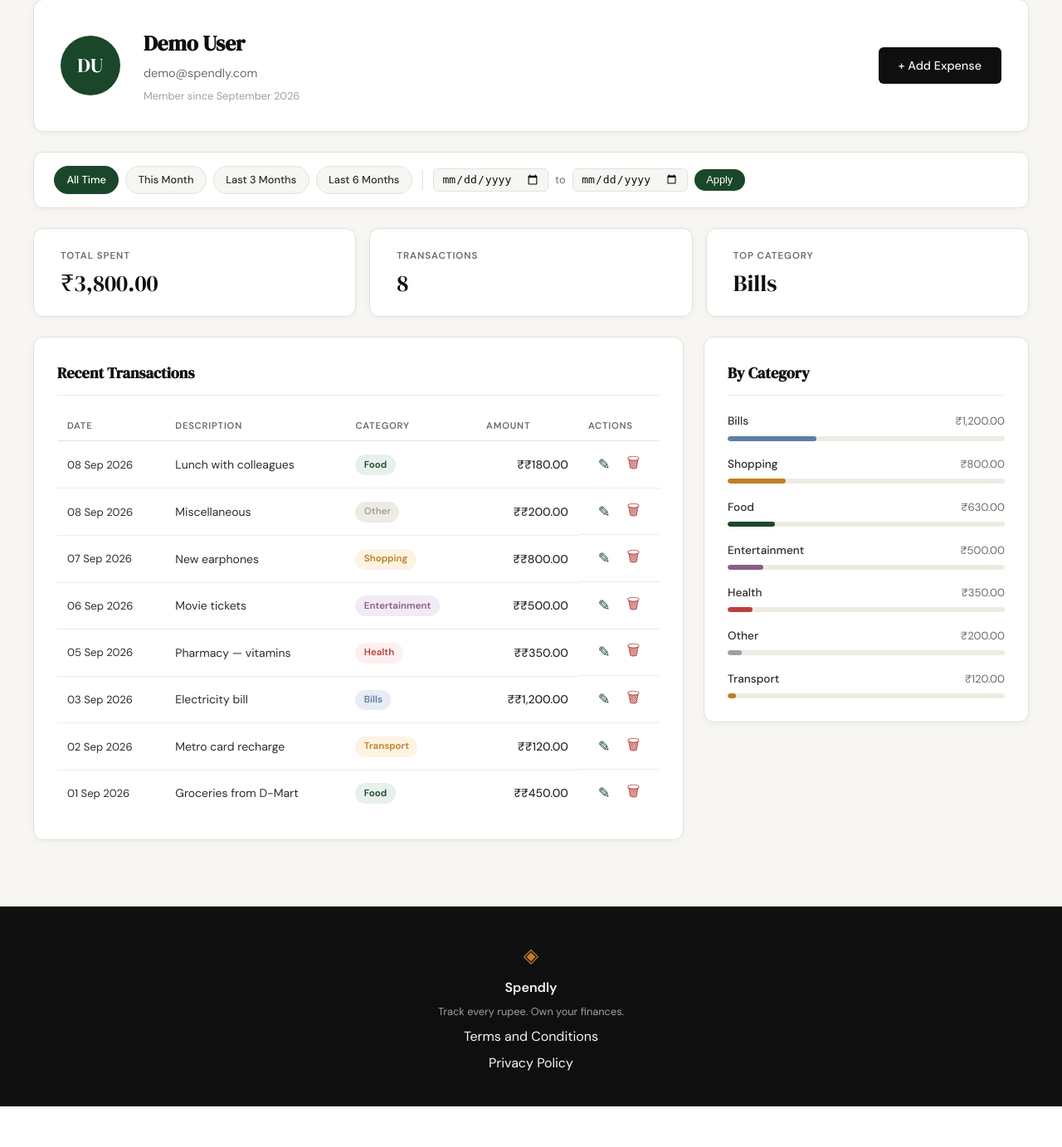
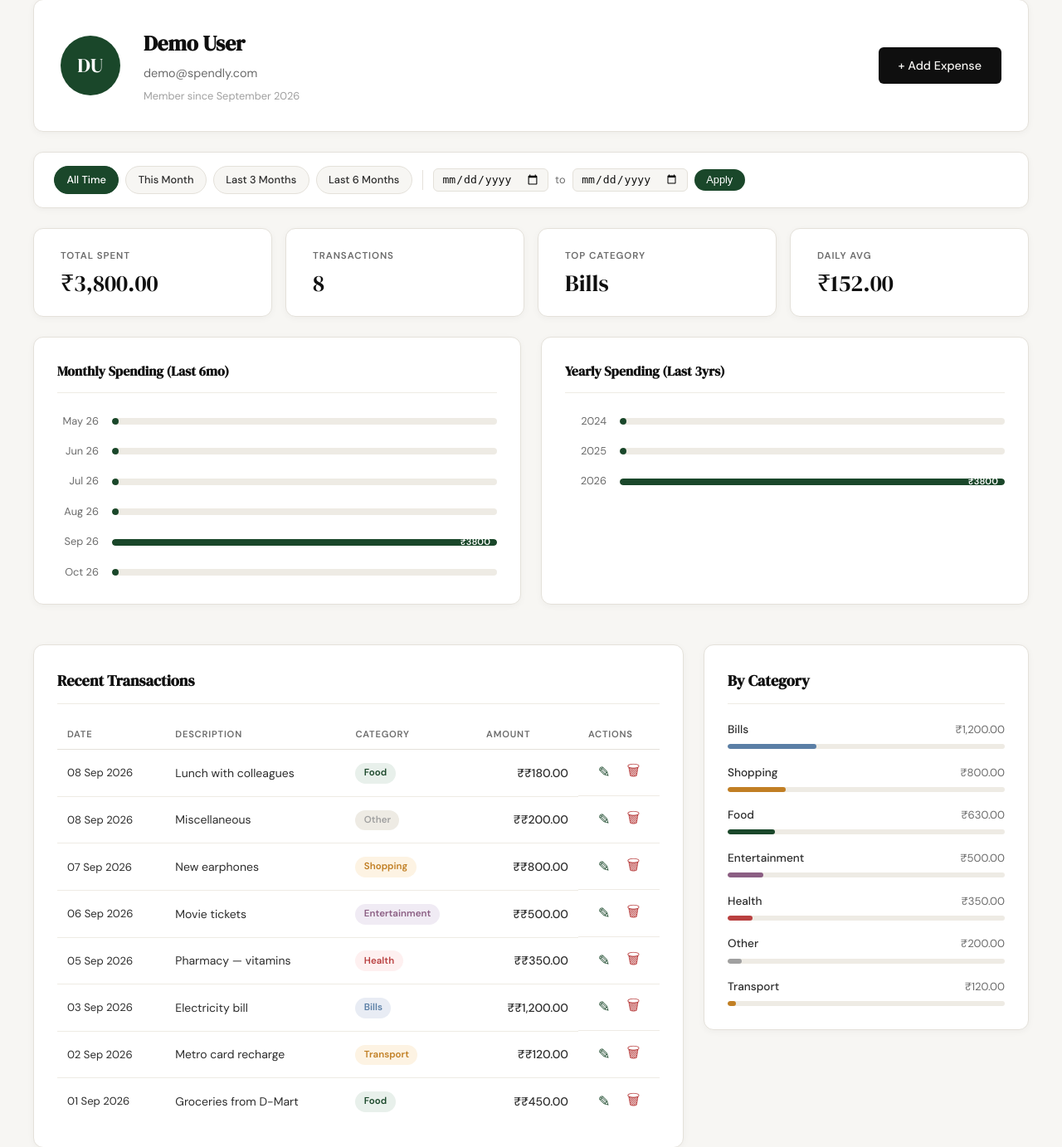
Before and after one commit to Pravamaya2/spendly, a Flask app: page /profile in a window 1280 px wide. Shown: the part 110-1493 px from the top of the page at 83% size. Before the commit the page ends 1444 px from the top, so only its background shows below. Run offline with Flask 3, Linux system fonts and the light colour scheme; a user stored in the database is signed in; data comes from the database, SQL or seed files in the repository; both versions use the stored data as it was after the commit.

Commit message:
added a card for average daily monthly and yearly expenses card

```diff
--- a/app.py
+++ b/app.py
@@ -1,6 +1,7 @@
 import calendar
 import sqlite3
-from datetime import date, datetime
+from datetime import date, datetime, timedelta
+
 
 from flask import (
     Flask,
@@ -19,6 +20,7 @@ from database.queries import (
     delete_expense_by_id,
     get_category_breakdown,
     get_expense_by_id,
+    get_growth_data,
     get_recent_transactions,
     get_summary_stats,
     get_user_by_id,
@@ -58,6 +60,11 @@ def _months_ago(today, n):
         m += 12
         y -= 1
     return date(y, m, 1).isoformat()
+
+
+def _years_ago(today, n):
+    y = today.year - n
+    return date(y, 1, 1).isoformat()
 
 
 # ------------------------------------------------------------------ #
@@ -169,15 +176,45 @@ def profile():
         "last_6": {"date_from": _months_ago(today, 6), "date_to": today_str},
     }
 
+    # Growth Analytics
+    user_data = get_user_by_id(uid)
+    reg_date = datetime.strptime(user_data["created_at"], "%Y-%m-%d %H:%M:%S").date()
+    days_since_reg = (today - reg_date).days
+
+    lifetime_stats = get_summary_stats(uid)
+    avg_daily_spend = lifetime_stats["total_raw"] / max(1, days_since_reg)
+
+    # Monthly Growth (last 6 months)
+    monthly_raw = get_growth_data(uid, "month")
+    monthly_growth = []
+    for i in range(5, -1, -1):
+        d = _months_ago(today, i)
+        period = d[:7] # YYYY-MM
+        val = monthly_raw.get(period, 0.0)
+        label = datetime.strptime(period, "%Y-%m").strftime("%b %y")
+        monthly_growth.append({"label": label, "amount": val})
+
+    # Yearly Growth (last 3 years)
+    yearly_raw = get_growth_data(uid, "year")
+    yearly_growth = []
+    for i in range(2, -1, -1):
+        y = today.year - i
+        period = str(y)
+        val = yearly_raw.get(period, 0.0)
+        yearly_growth.append({"label": period, "amount": val})
+
     return render_template(
         "profile.html",
-        user=get_user_by_id(uid),
+        user=user_data,
         stats=get_summary_stats(uid, date_from=date_from, date_to=date_to),
         expenses=get_recent_transactions(uid, date_from=date_from, date_to=date_to),
         categories=get_category_breakdown(uid, date_from=date_from, date_to=date_to),
         date_from=date_from,
         date_to=date_to,
         presets=presets,
+        avg_daily_spend=avg_daily_spend,
+        monthly_growth=monthly_growth,
+        yearly_growth=yearly_growth,
     )
 
 
--- a/database/queries.py
+++ b/database/queries.py
@@ -80,10 +80,12 @@ def get_user_by_id(user_id):
     )
 
     return {
+        "id": row["id"],
         "name": name,
         "email": row["email"],
         "initials": initials,
         "member_since": member_since,
+        "created_at": row["created_at"],
     }
 
 
@@ -136,6 +138,7 @@ def get_summary_stats(user_id, date_from=None, date_to=None):
 
     return {
         "total": "{:,.2f}".format(total_value),
+        "total_raw": total_value,
         "count": count,
         "top_category": cat_row["category"] if cat_row else "—",
     }
@@ -175,3 +178,20 @@ def get_category_breakdown(user_id, date_from=None, date_to=None):
         }
         for r, pct in zip(rows, pcts)
     ]
+
+
+def get_growth_data(user_id, interval="month"):
+    """
+    Fetch aggregated spending totals for a specific interval.
+    interval: 'month' (%Y-%m) or 'year' (%Y)
+    """
+    fmt = "%Y-%m" if interval == "month" else "%Y"
+    conn = get_db()
+    rows = conn.execute(
+        f"SELECT strftime('{fmt}', date) as period, SUM(amount) as total "
+        "FROM expenses WHERE user_id = ? GROUP BY period ORDER BY period ASC",
+        (user_id,),
+    ).fetchall()
+    conn.close()
+
+    return {row["period"]: row["total"] for row in rows}
--- a/static/css/profile.css
+++ b/static/css/profile.css
@@ -115,7 +115,7 @@
 
 .profile-stats {
     display: grid;
-    grid-template-columns: repeat(3, 1fr);
+    grid-template-columns: repeat(4, 1fr);
     gap: 1rem;
 }
 
@@ -357,7 +357,11 @@
     }
 
     .profile-stats {
-        grid-template-columns: repeat(3, 1fr);
+        grid-template-columns: repeat(2, 1fr);
+    }
+
+    .growth-grid {
+        grid-template-columns: 1fr;
     }
 }
 
@@ -476,3 +480,78 @@
     color: var(--ink-faint);
     font-size: 0.875rem;
 }
+
+/* Growth Analytics */
+.growth-analytics {
+    margin-bottom: 1.5rem;
+}
+
+.growth-grid {
+    display: grid;
+    grid-template-columns: 1fr 1fr;
+    gap: 1.5rem;
+}
+
+.growth-card {
+    background: var(--paper-card);
+    border: 1px solid var(--border);
+    border-radius: var(--radius-md);
+    box-shadow: 0 2px 8px rgba(0, 0, 0, 0.04);
+    padding: 1.75rem;
+}
+
+.growth-chart-title {
+    font-family: var(--font-display);
+    font-size: 1rem;
+    color: var(--ink);
+    margin-bottom: 1.5rem;
+    border-bottom: 1px solid var(--border-soft);
+    padding-bottom: 0.75rem;
+}
+
+.growth-chart {
+    display: flex;
+    flex-direction: column;
+    gap: 1rem;
+}
+
+.growth-bar-container {
+    display: flex;
+    align-items: center;
+    gap: 1rem;
+}
+
+.growth-bar-label {
+    width: 50px;
+    font-size: 0.8rem;
+    color: var(--ink-muted);
+    text-align: right;
+    font-variant-numeric: tabular-nums;
+}
+
+.growth-bar-track {
+    flex: 1;
+    height: 8px;
+    background: var(--border-soft);
+    border-radius: 999px;
+    overflow: hidden;
+    position: relative;
+}
+
+.growth-bar-fill {
+    height: 100%;
+    background: var(--accent);
+    border-radius: 999px;
+    transition: width 0.6s ease;
+    display: flex;
+    align-items: center;
+    justify-content: flex-end;
+    padding-right: 8px;
+}
+
+.growth-bar-value {
+    font-size: 0.7rem;
+    color: var(--paper-card);
+    font-weight: 600;
+    white-space: nowrap;
+}
--- a/templates/profile.html
+++ b/templates/profile.html
@@ -66,6 +66,53 @@
             <div class="stat-card">
                 <span class="stat-label">Top Category</span>
                 <span class="stat-value">{{ stats.top_category }}</span>
+            </div>
+            <div class="stat-card">
+                <span class="stat-label">Daily Avg</span>
+                <span class="stat-value">₹{{ "%.2f"|format(avg_daily_spend) }}</span>
+            </div>
+        </div>
+
+        <!-- Growth Analytics Section -->
+        <div class="growth-analytics">
+            <div class="growth-grid">
+                <!-- Monthly Growth -->
+                <div class="growth-card">
+                    <h3 class="growth-chart-title">Monthly Spending (Last 6mo)</h3>
+                    <div class="growth-chart">
+                        {% set max_monthly = monthly_growth | map(attribute='amount') | max if monthly_growth else 1 %}
+                        {% for item in monthly_growth %}
+                        <div class="growth-bar-container">
+                            <span class="growth-bar-label">{{ item.label }}</span>
+                            <div class="growth-bar-track">
+                                <div class="growth-bar-fill"
+                                     style="width: {{ (item.amount / max_monthly * 100) if max_monthly > 0 else 0 }}%">
+                                    <span class="growth-bar-value">₹{{ "%.0f"|format(item.amount) }}</span>
+                                </div>
+                            </div>
+                        </div>
+                        {% endfor %}
+                    </div>
+                </div>
+
+                <!-- Yearly Growth -->
+                <div class="growth-card">
+                    <h3 class="growth-chart-title">Yearly Spending (Last 3yrs)</h3>
+                    <div class="growth-chart">
+                        {% set max_yearly = yearly_growth | map(attribute='amount') | max if yearly_growth else 1 %}
+                        {% for item in yearly_growth %}
+                        <div class="growth-bar-container">
+                            <span class="growth-bar-label">{{ item.label }}</span>
+                            <div class="growth-bar-track">
+                                <div class="growth-bar-fill"
+                                     style="width: {{ (item.amount / max_yearly * 100) if max_yearly > 0 else 0 }}%">
+                                    <span class="growth-bar-value">₹{{ "%.0f"|format(item.amount) }}</span>
+                                </div>
+                            </div>
+                        </div>
+                        {% endfor %}
+                    </div>
+                </div>
             </div>
         </div>
 
```
Also changed, not shown: spendly.db.
